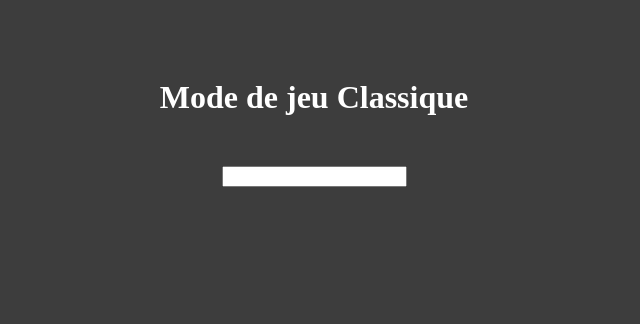
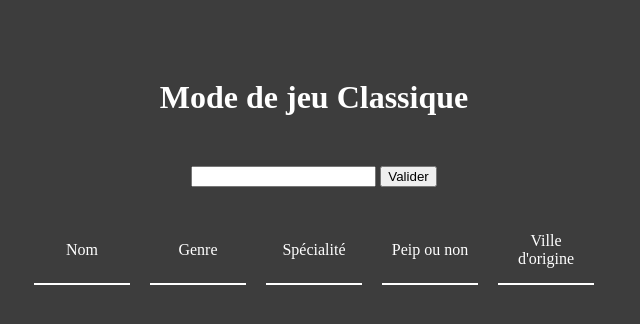
Before and after one commit to Actonis/Polytechdle, a PHP site: page /guess.html in a window 1280 px wide. Shown: the top 324 px of the page, without its empty margins (326-966 px from the left). Run offline with PHP 8.4, Linux system fonts and the light colour scheme.

Commit message:
Ajout des catégories de jeux, changement du css mais il est à revoir

```diff
--- a/public/css/style.css
+++ b/public/css/style.css
@@ -65,12 +65,18 @@ h1
   box-shadow: rgba(50, 50, 93, .1) 0 0 0 1px inset, rgba(50, 50, 93, .2) 0 6px 15px 0, rgba(0, 0, 0, .1) 0 2px 2px 0, rgba(50, 151, 211, .3) 0 0 0 4px;
 }
 
-.guess-field {
+.container-guess-field {
   display: flex;
   flex-direction: column;
   justify-content: center;
   align-items: center;
   margin-top: 50px;
+  margin-bottom: 30px;
+  gap: 10px;
+}
+
+.guess-field {
+  gap: 10px;
 }
 
 /* Initially hide the names list */
@@ -85,9 +91,47 @@ h1
   border-radius: 10px 30px;
   box-shadow: rgba(6, 24, 44, 0.4) 0px 0px 0px 2px, rgba(6, 24, 44, 0.65) 0px 4px 6px -1px, rgba(255, 255, 255, 0.08) 0px 1px 0px inset;
   overflow-y: auto; /* Enable vertical scrolling */
+  z-index: 100;
+}
+
+.container-clue {
+  display: flex;
+  justify-content: center;
+  align-items: center;
+  margin-top: 20px;
+}
+
+.categories {
+  display: flex;
+  justify-content: center;
+  margin-bottom: 10px;
+}
+
+.category {
+  margin: 0 10px; /* Add spacing between the categories */
+  position: relative;
+  display: flex; /* Use flexbox */
+  justify-content: center; /* Center the text horizontally */
+  align-items: center; /* Center the text vertically */
+  width: 80px; /* Set a fixed width */
+  height: 50px; /* Set a fixed height */
+  padding: 8px; /* Add padding */
+  border-radius: 5px; /* Add rounded corners */
+  text-align: center; /* Center the text horizontally */
+}
+
+
+.category::after {
+  content: '';
   position: absolute;
-  z-index: 1;
+  bottom: -2px; /* Adjust the thickness of the line */
+  left: 0;
+  width: 100%;
+  height: 2px; /* Adjust the height of the line */
+  background-color: rgb(255, 255, 255); /* Change the color of the line */
 }
+
+
 
 /* Center the names list horizontally */
 #name-list {
--- a/public/guess.html
+++ b/public/guess.html
@@ -10,12 +10,25 @@
 <body>
     <h1>Mode de jeu Classique</h1>
 
-    <div class="guess-field">
-        <input list="text" id="guess" autocomplete="off">
+    <div class="container-guess-field">
+        <div class="guess-field">
+            <input list="text" id="guess" autocomplete="off">
+            <button id="submit">Valider</button>
+        </div>
+
+        <div class="name-list" id="name-list">
+        </div>
     </div>
 
+    <div class="container-clue">
+        <div class="categories">
+            <span class="category">Nom</span>
+            <span class="category">Genre</span>
+            <span class="category">Spécialité</span>
+            <span class="category">Peip ou non</span>
+            <span class="category">Ville d'origine</span>
+        </div>
 
-    <div class="name-list" id="name-list">
     </div>
 
 </body>
--- a/public/js/classique.js
+++ b/public/js/classique.js
@@ -1,6 +1,12 @@
 window.onload = function () {
 
     var namelist= document.getElementById("name-list");
+    var sumbitButton = document.getElementById("submit");
+
+    sumbitButton.addEventListener("click", function() {
+        verify();
+    });
+
     fetch('/getNames', {
             method: 'GET',
         })
@@ -25,7 +31,6 @@ window.onload = function () {
             });
         }
 
-
     var input = document.getElementById("guess");
 
     input.addEventListener("keydown", function (e) {
@@ -49,6 +54,14 @@ window.onload = function () {
         }
     });
 
+    namelist.addEventListener("click", function(e) {
+        if (e.target.tagName === "P") {
+            input.value = e.target.textContent;
+            //verify();
+            namelist.style.display = "none";
+        }
+    });
+
     input.addEventListener("input", function() {
         var typedText = input.value.trim();
 
@@ -68,6 +81,10 @@ window.onload = function () {
         // Get the value of the input field
         const data = { nom: input.value };
 
+        if (data.nom === "") {
+            return;
+        }
+        else {
             // Make a POST request using Fetch
             fetch('/verify', {
                 method: 'POST',
@@ -85,6 +102,7 @@ window.onload = function () {
             .catch(error => {
                 console.error('Error:', error);
             });
+        }
     }
 
     function search() {
```
Lines whose indentation alone changed are shown as unchanged.
